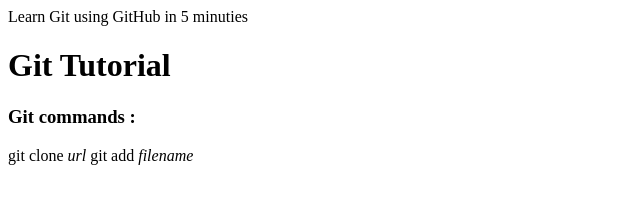
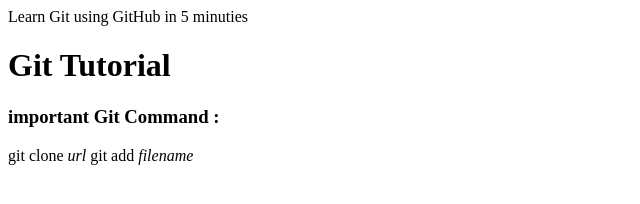
Before and after one commit to banjoSolomon/Solomon-, a plain HTML site: page index.html in a window 1280 px wide. Shown: the whole page, without its empty margins (0-640 px from the left). Drawn offline with Linux system fonts and the light colour scheme.

Commit message:
Update index.html

```diff
--- a/index.html
+++ b/index.html
@@ -8,7 +8,7 @@
 
 <body>
 <h1>Git Tutorial</h1>
-<h3>Git commands :</h3>
+<h3>important Git Command :</h3>
 git clone <i>url</i>
 
 git add <i>filename</!>
```
